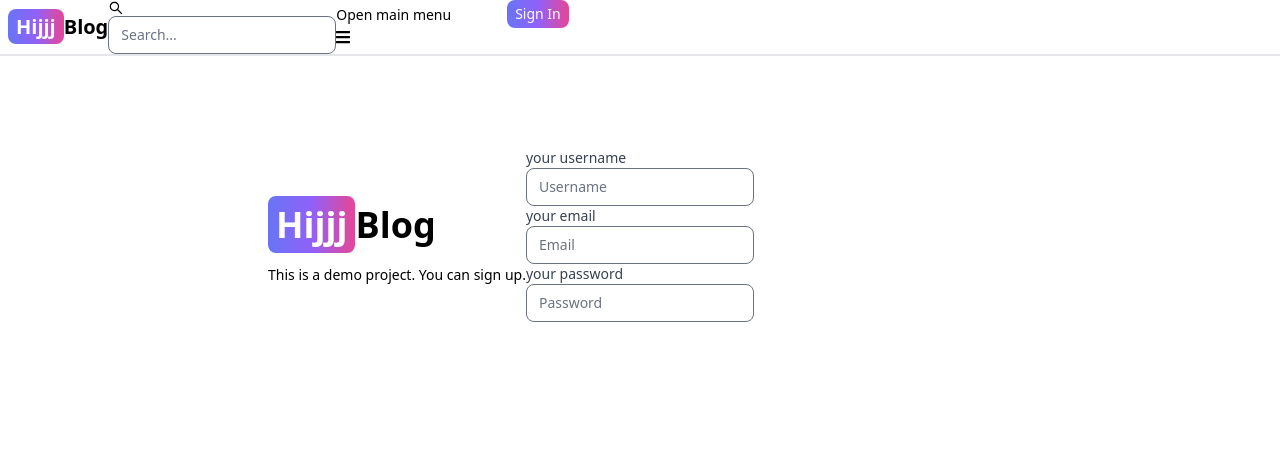
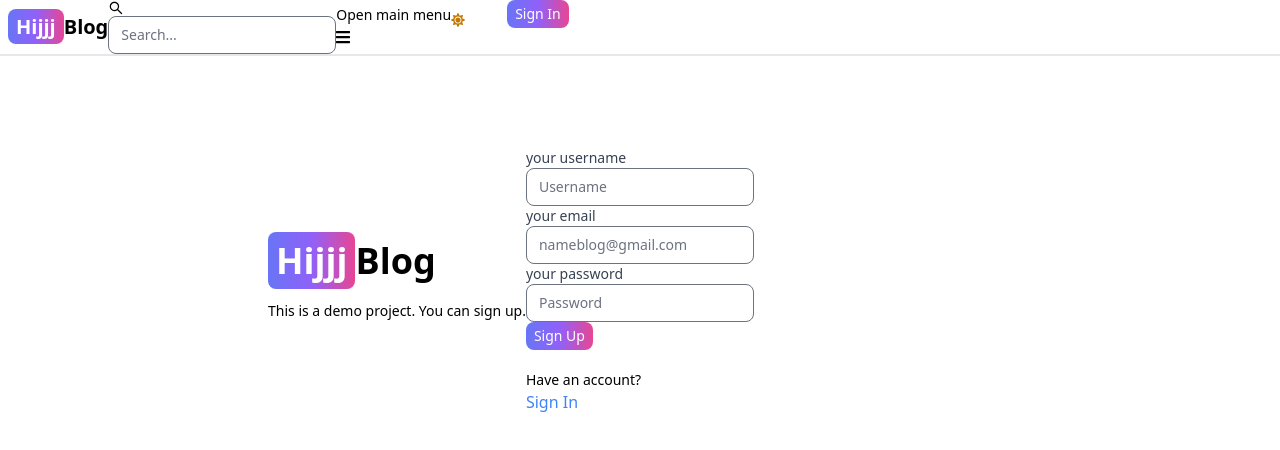
Before and after one commit to eliffvural/MERN-blog, a React (Vite) app in the folder client/: page /sign-up in a window 1280 px wide. Shown: the top 450 px of the page. Built offline with nearby package versions, Linux system fonts and the light colour scheme.

Commit message:
signup page commits

```diff
--- a/client/src/components/Header.jsx
+++ b/client/src/components/Header.jsx
@@ -1,10 +1,22 @@
 import { Button, Navbar, TextInput } from 'flowbite-react';
+import { useState } from 'react';
 import { AiOutlineSearch } from 'react-icons/ai';
+import { FaMoon, FaSun } from 'react-icons/fa';
 import { Link, useLocation } from 'react-router-dom';
-
 
 export default function Header() {
   const path = useLocation().pathname;
+  const [theme, setTheme] = useState('light');
+
+  const toggleTheme = () => {
+    if (theme === 'light') {
+      setTheme('dark');
+      document.documentElement.classList.add('dark');
+    } else {
+      setTheme('light');
+      document.documentElement.classList.remove('dark');
+    }
+  };
 
   return (
     <Navbar className='border-b-2'>
@@ -23,26 +35,21 @@ export default function Header() {
           placeholder='Search...'
           rightIcon={AiOutlineSearch}
           className='hidden lg:inline'
-                  />
+        />
       </form>
       <Button className='w-12 h-10 lg:hidden' color='gray' pill>
         <AiOutlineSearch />
       </Button>
       <div className='flex gap-2 md:order-2'>
-        <Button
-          className='w-12 h-10 hidden sm:inline'
-          color='gray'
-          pill>
+        <Button className='w-12 h-10 hidden sm:inline' color='gray' pill onClick={toggleTheme}>
+          {theme === 'light' ? <FaSun className='text-yellow-500' /> : <FaMoon className='text-gray-700 dark:text-gray-200' />}
         </Button>
 
-          <Link to='/sign-in'>
-            <Button className='px-2 py-1 bg-gradient-to-r from-indigo-500 via-purple-500 to-pink-500 rounded-lg text-white' >
-              Sign In
-            </Button>
-          </Link>
-
-
-
+        <Link to='/sign-in'>
+          <Button className='px-2 py-1 bg-gradient-to-r from-indigo-500 via-purple-500 to-pink-500 rounded-lg text-white'>
+            Sign In
+          </Button>
+        </Link>
       </div>
 
       <Navbar.Toggle />
@@ -57,7 +64,6 @@ export default function Header() {
           <Link to='/projects'>Projects</Link>
         </Navbar.Link>
       </Navbar.Collapse>
-
     </Navbar>
   );
 }
--- a/client/src/pages/SignUp.jsx
+++ b/client/src/pages/SignUp.jsx
@@ -28,17 +28,27 @@ export default function SignUp() {
 
             <div>
               <Label value="your email" className="block text-sm font-medium text-gray-700 dark:text-gray-200" />
-              <TextInput type="text" placeholder="Email" id="username"/>
+              <TextInput type="email" placeholder="nameblog@gmail.com" id="email"/>
             </div>
 
             <div>
               <Label value="your password" className="block text-sm font-medium text-gray-700 dark:text-gray-200" />
-              <TextInput type="text" placeholder="Password" id="username"/>
+              <TextInput type="password" placeholder="Password" id="password"/>
             </div>
-            <Button gradientDuoTone='purpleToPink' type="submit">
+            <Button className="px-2 py-1 bg-gradient-to-r from-indigo-500 via-purple-500 to-pink-500 rounded-lg text-white" type="submit">
               Sign Up
             </Button>
+
           </form>
+
+          <div>
+            <span className="flex gap-2 text-sm mt-5">
+              Have an account?
+            </span>
+            <Link to='/sign-in' className="text-blue-500">
+            Sign In
+            </Link>
+          </div>
          </div>
     </div>
 
--- a/package.json
+++ b/package.json
@@ -15,6 +15,7 @@
     "bcryptjs": "^2.4.3",
     "dotenv": "^16.4.5",
     "express": "^4.19.2",
+    "flowbite-react": "^0.10.1",
     "mongoose": "^8.6.0",
     "nodemon": "^3.1.4"
   }
```
Also changed, not shown: 1 other file (tests, documents, lock files or other folders).
